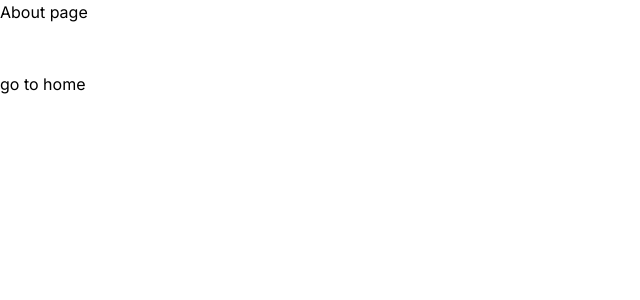
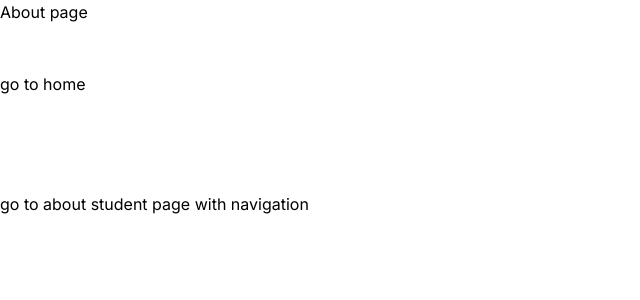
Before and after one commit to Ankit9179/lnext, a Next.js app: page /about in a window 1280 px wide. Shown: the top 300 px of the page, without its empty margins (0-640 px from the left). Built offline with nearby package versions, Linux system fonts and the light colour scheme.

Commit message:
nested routeing

```diff
--- /dev/null
+++ b/src/app/about/aboutStudent/page.js
@@ -0,0 +1,12 @@
+"use client";
+import React from "react";
+
+const page = () => {
+  return (
+    <div>
+      <h1>about student page</h1>
+    </div>
+  );
+};
+
+export default page;
--- a/src/app/about/page.js
+++ b/src/app/about/page.js
@@ -1,12 +1,28 @@
+"use client";
 import Link from "next/link";
+import { useRouter } from "next/navigation";
 
 const About = () => {
+  const router = useRouter();
+
+  const navigat = (rout) => {
+    router.push("/about/" + rout);
+  };
+
   return (
     <div>
       <h1>About page</h1>
       <br />
       <br />
       <Link href="/">go to home</Link>
+      <br />
+      <br />
+      <br />
+      <br />
+      <br />
+      <button onClick={() => navigat("/aboutStudent")}>
+        go to about student page with navigation
+      </button>
     </div>
   );
 };
--- /dev/null
+++ b/src/app/login/loginstudent/page.js
@@ -0,0 +1,7 @@
+import React from "react";
+
+const page = () => {
+  return <div>login student page</div>;
+};
+
+export default page;
--- a/src/app/login/page.js
+++ b/src/app/login/page.js
@@ -8,6 +8,11 @@ const page = () => {
       <br />
       <br />
       <Link href="/">go to home</Link>
+      <br />
+      <br />
+      <br />
+      <br />
+      <Link href="/login/loginstudent">go to login student paga with link</Link>
     </div>
   );
 };
```
Also changed, not shown: 1 other file (tests, documents, lock files or other folders).
